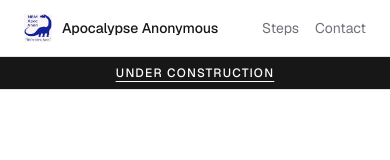
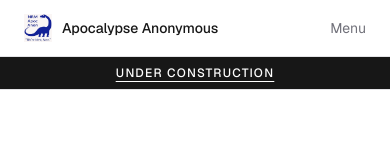
Before and after one commit to matvi-mykula/apocalypse-anonymous, a Next.js app: page / in a window 390 px wide. Shown: the top 160 px of the page. Built offline with nearby package versions, Linux system fonts and the light colour scheme.

Commit message:
Restore mobile navigation menu

```diff
--- a/src/components/site-chrome.tsx
+++ b/src/components/site-chrome.tsx
@@ -1,5 +1,8 @@
+"use client";
+
 import Image from "next/image";
 import Link from "next/link";
+import { useState } from "react";
 
 const navItems = [
   { href: "/", label: "Home" },
@@ -10,6 +13,8 @@ const navItems = [
 ];
 
 export function SiteHeader() {
+  const [isOpen, setIsOpen] = useState(false);
+
   return (
     <>
       <header className="border-b border-border bg-background">
@@ -38,21 +43,32 @@ export function SiteHeader() {
               </Link>
             ))}
           </nav>
-          <nav className="flex items-center gap-4 md:hidden">
-            <Link
-              className="text-sm text-muted-foreground transition-colors hover:text-foreground"
-              href="/steps"
-            >
-              Steps
-            </Link>
-            <Link
-              className="text-sm text-muted-foreground transition-colors hover:text-foreground"
-              href="/contact"
-            >
-              Contact
-            </Link>
+          <button
+            aria-expanded={isOpen}
+            aria-label="Toggle navigation menu"
+            className="text-sm text-muted-foreground transition-colors hover:text-foreground md:hidden"
+            onClick={() => setIsOpen((value) => !value)}
+            type="button"
+          >
+            Menu
+          </button>
+        </div>
+        {isOpen ? (
+          <nav className="border-t border-border px-6 py-3 md:hidden">
+            <div className="mx-auto flex max-w-5xl flex-col gap-3">
+              {navItems.map((item) => (
+                <Link
+                  className="text-sm text-muted-foreground transition-colors hover:text-foreground"
+                  href={item.href}
+                  key={item.href}
+                  onClick={() => setIsOpen(false)}
+                >
+                  {item.label}
+                </Link>
+              ))}
+            </div>
           </nav>
-        </div>
+        ) : null}
       </header>
       <div className="border-b border-border bg-foreground text-background">
         <div className="mx-auto max-w-5xl px-6 py-2 text-center text-xs font-medium uppercase tracking-widest">
```
